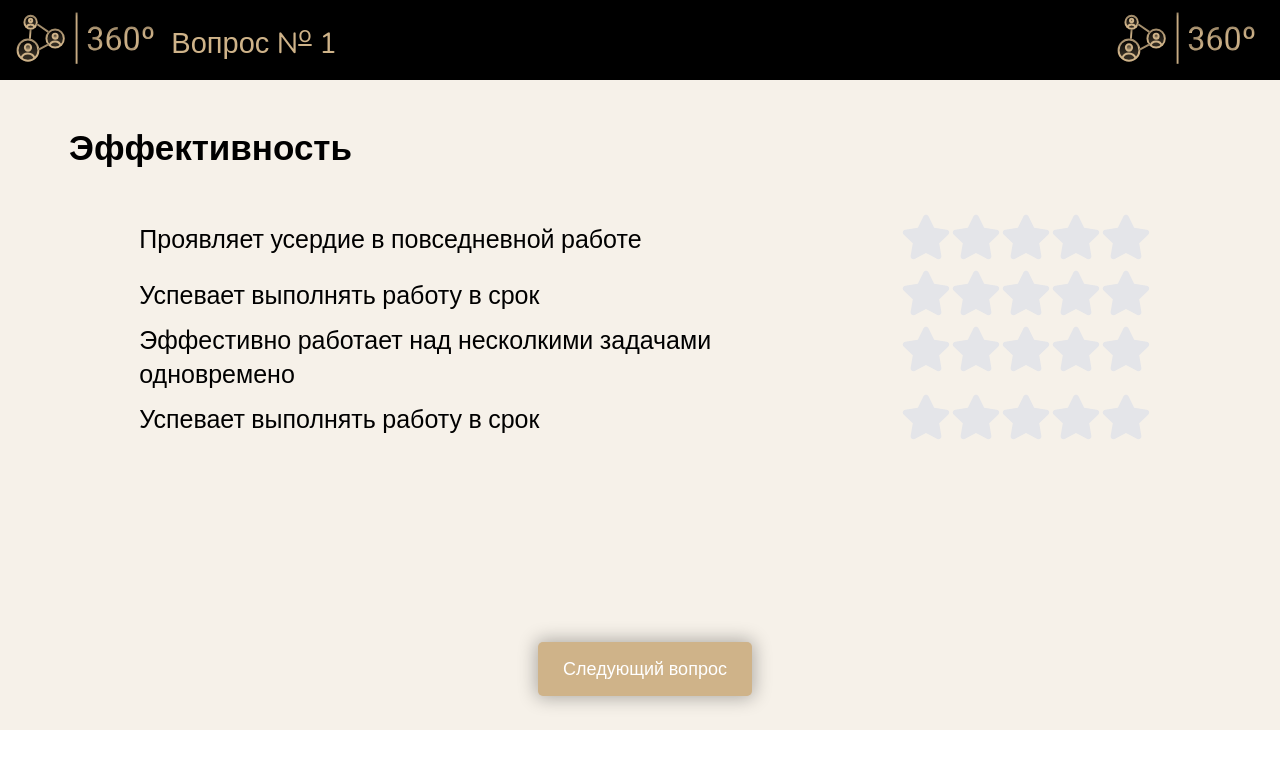
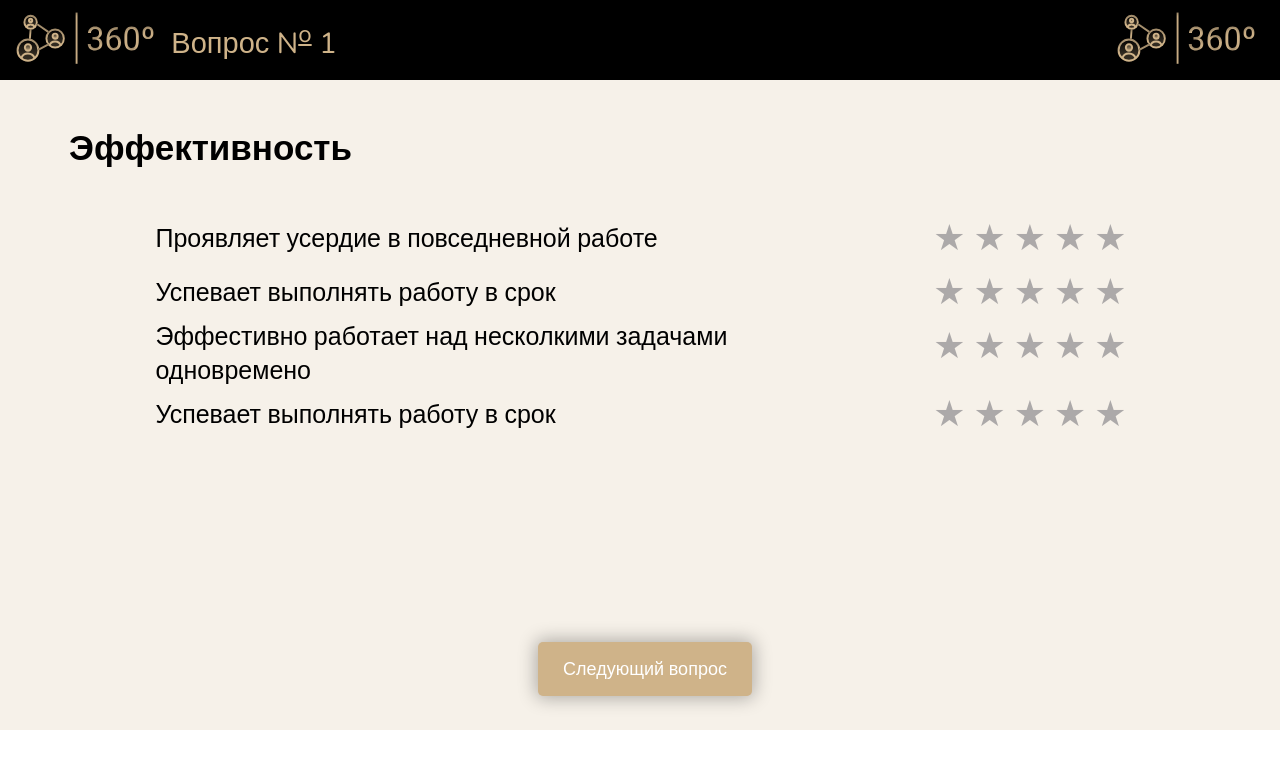
Before and after one commit to appraisers/frontend, a React (Create React App) app: page /survey in a window 1280 px wide. Shown: the top 768 px of the page. Built offline with nearby package versions, Linux system fonts and the light colour scheme.

Commit message:
updated survey ratings and questions layout in code

```diff
--- a/package.json
+++ b/package.json
@@ -13,6 +13,7 @@
     "axios": "^0.21.1",
     "date-and-time": "^2.0.1",
     "moment": "^2.29.1",
+    "rc-rate": "^2.9.1",
     "react": "^17.0.2",
     "react-burger-menu": "^3.0.6",
     "react-dom": "^17.0.2",
--- /dev/null
+++ b/src/Components/Rating/Rating.css
@@ -0,0 +1,16 @@
+.rc-rate {
+  font-size: 36px;
+}
+
+.rc-rate-star {
+  color: #aca9a9;
+}
+
+.rc-rate-star-half .rc-rate-star-first,
+.rc-rate-star-full .rc-rate-star-second {
+  color: gold;
+}
+.rc-rate-star-half:hover .rc-rate-star-first,
+.rc-rate-star-full:hover .rc-rate-star-second {
+  color: rgb(231, 199, 18);
+}
--- a/src/Components/Rating/Rating.scss
+++ /dev/null
@@ -1,10 +0,0 @@
-.label {
-    input[type="radio"] {
-        display: none;
-    }
-
-    .star {
-        cursor: pointer;
-        transition: color 0.3s;
-    }
-}
--- a/src/Components/Rating/index.js
+++ b/src/Components/Rating/index.js
@@ -1,38 +1,12 @@
-import React, { useState } from 'react';
-import { FaStar } from 'react-icons/fa';
-import './Rating.scss';
+import React from 'react';
+import Rate from 'rc-rate';
+import 'rc-rate/assets/index.css';
+import './Rating.css';
 
 const StarRating = () => {
-  const [rating, setRating] = useState(null);
-  const [hover, setHover] = useState(null);
-
   return (
-    <div>
-      {[...Array(5)].map((star, i) => {
-        const ratingValue = i + 1;
-
-        return (
-          <label className='label'>
-            <input
-              type="radio"
-              name="rating"
-              value={ratingValue}
-              onClick={() => setRating(ratingValue)}
-
-            />
-            <FaStar
-              className="star"
-              color = {ratingValue <= (hover || rating) ? '#ffc107' : '#e4e5e9'}
-              size={50}
-              onMouseEnter={() => setHover(ratingValue)}
-              onMouseLeave={() => setHover(null)}
-            />
-          </label>
-        );
-      })}
-
-    </div>
+    <Rate />
   );
-};
+}
 
 export default StarRating;
--- a/src/Pages/SurveyPage/index.js
+++ b/src/Pages/SurveyPage/index.js
@@ -4,16 +4,30 @@ import StarRating from '../../Components/Rating/index.js';
 import './SurveyPage.scss';
 
 const SurveyPage = () => {
-  let questionNumber = 1;
-  let surveyAspect = 'Эффективность';
+  const questionNumber = 1;
+  const surveyAspect = 'Эффективность';
+
   const questions = [
-    'Проявляет усердие в повседневной работе',
-    'Успевает выполнять работу в срок',
-    'Эффестивно работает над несколкими задачами одновремено',
-    'Успевает выполнять работу в срок'
+    {
+      category: 'Эффективность',
+      description: 'Проявляет усердие в повседневной работе'
+    },
+
+    {
+      category: 'Эффективность',
+      description: 'Успевает выполнять работу в срок'
+    },
+
+    {
+      category: 'Эффективность',
+      description: 'Эффестивно работает над несколкими задачами одновремено'
+    },
+
+    {
+      category: 'Эффективность',
+      description: 'Успевает выполнять работу в срок'
+    }
   ];
-
-
 
   return (
     <div className="survey-body">
@@ -32,22 +46,12 @@ const SurveyPage = () => {
         <div className="survey-questions">
           <h1 className="survey-aspect">{surveyAspect}</h1>
 
-          <div className="survey-question-container">
-            <p className="survey-question">{questions[0]}</p>
-            <StarRating />
-          </div>
-          <div className="survey-question-container">
-            <p className="survey-question">{questions[1]}</p>
-            <StarRating />
-          </div>
-          <div className="survey-question-container">
-            <p className="survey-question">{questions[2]}</p>
-            <StarRating />
-          </div>
-          <div className="survey-question-container">
-            <p className="survey-question">{questions[3]}</p>
-            <StarRating />
-          </div>
+          {questions.map((question) => (
+            <div className="survey-question-container">
+              <p className="survey-question">{question.description}</p>
+              <StarRating />
+            </div>
+          ))}
         </div>
 
         <NavLink to="/next-question">
```
